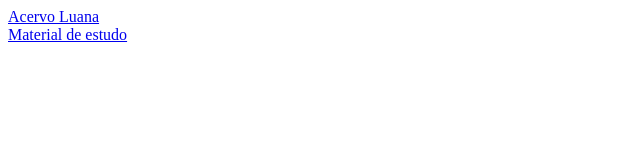
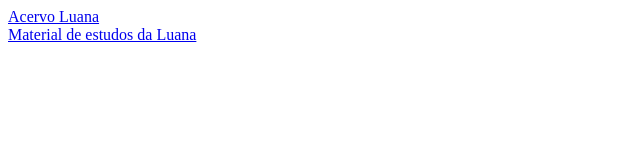
Before and after one commit to luanaslesinsky/frontend2026, a plain HTML site: page index.html in a window 1280 px wide. Shown: the full height of the page, 0-640 px from the left. Drawn offline with Linux system fonts and the light colour scheme.

Commit message:
Update index.html

```diff
--- a/index.html
+++ b/index.html
@@ -2,6 +2,6 @@
   <body>
     <a href="atividade1.html">Acervo Luana</a>
     <br>
-    <a href="atividade2.html">Material de estudo</a>
+    <a href="atividade2.html">Material de estudos da Luana</a>
   </body>
 </html>
```
